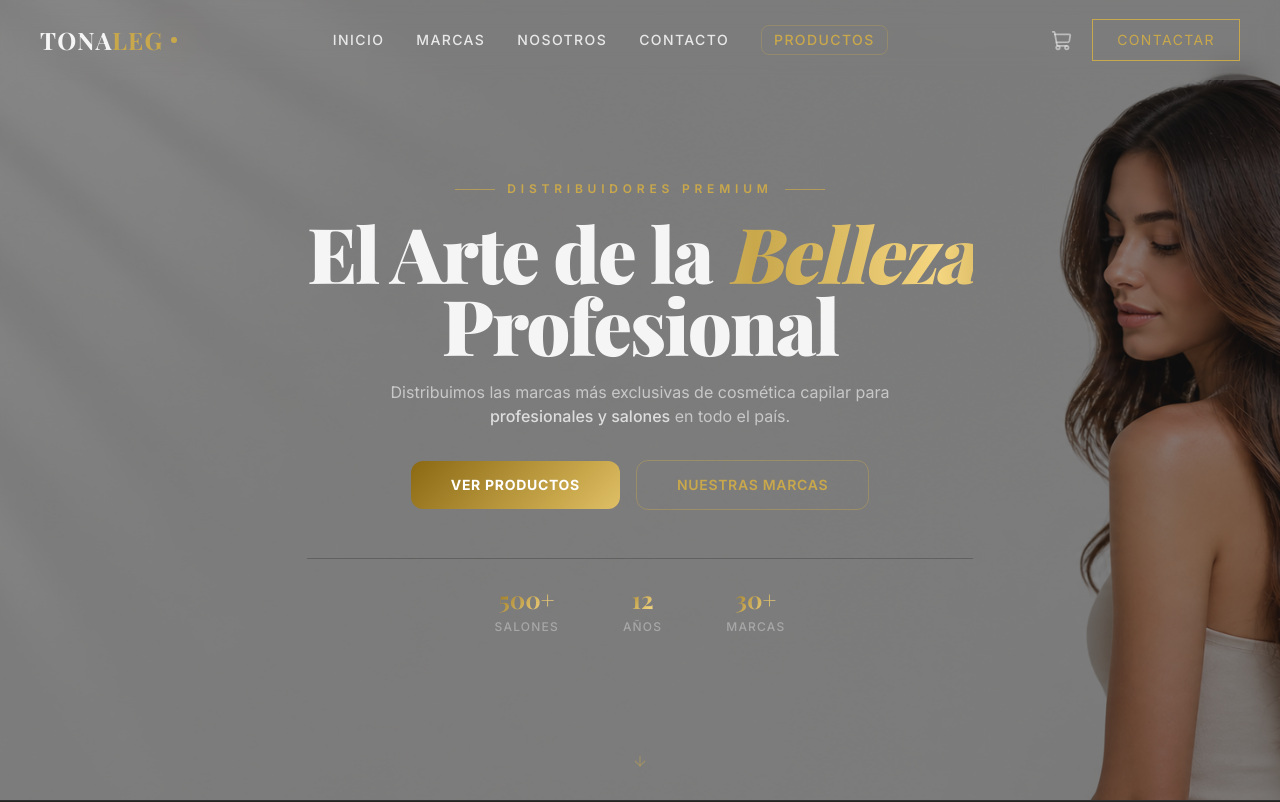
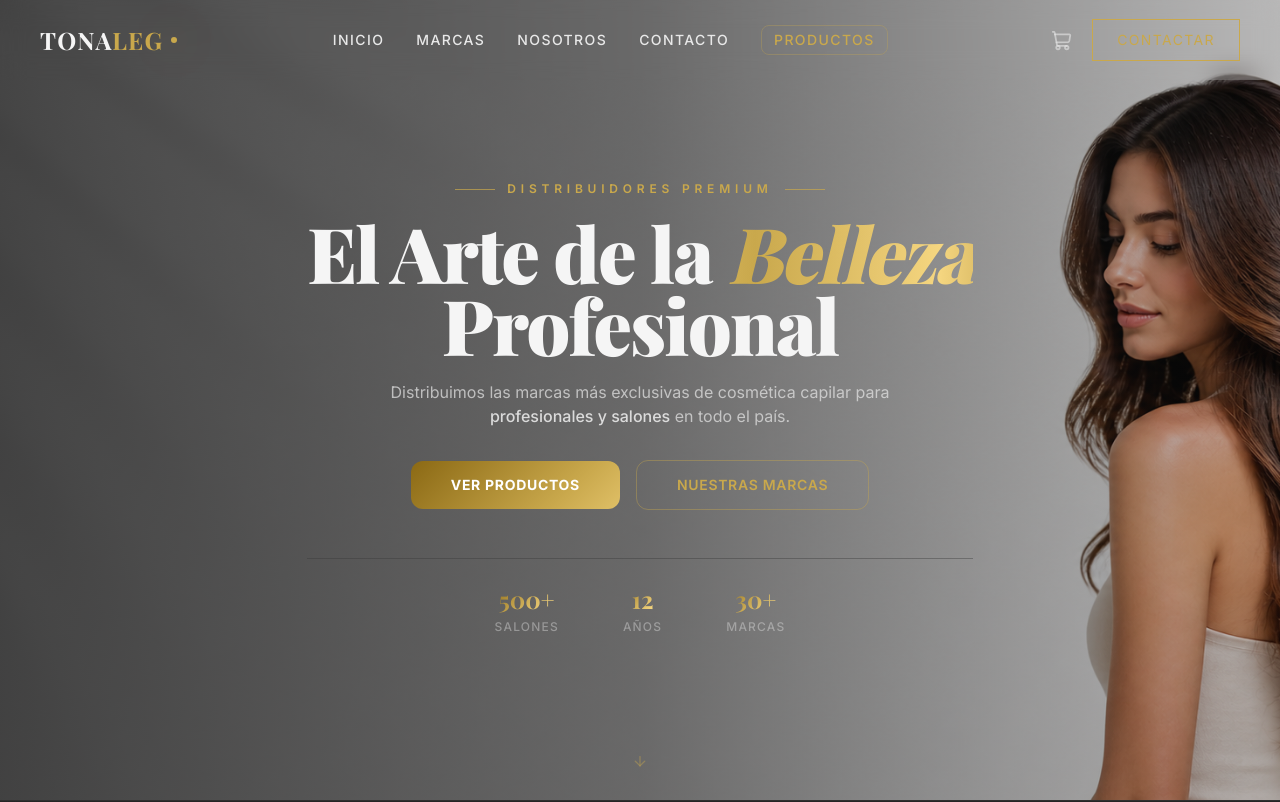
Before and after one commit to Nacho234/Distribuidora, a React (Vite) app: page / in a window 1280 px wide. Shown: the top 802 px of the page. Built offline with nearby package versions, Linux system fonts and the light colour scheme; a web font is replaced by a local one.

Commit message:
fix: hero overlay gradient left 80 / mid 60 / right 20

```diff
--- a/src/components/sections/Hero.tsx
+++ b/src/components/sections/Hero.tsx
@@ -41,7 +41,9 @@ export default function Hero() {
         className="absolute inset-0 w-full h-full object-cover object-center"
       />
       {/* Dark overlay so text is legible */}
-      <div className="absolute inset-0 bg-obsidian/50" />
+      <div className="absolute inset-0" style={{
+        background: 'linear-gradient(to right, rgba(26,26,26,0.80) 0%, rgba(26,26,26,0.60) 50%, rgba(26,26,26,0.20) 100%)',
+      }} />
 
       {/* Main content */}
       <div className="relative z-10 max-w-5xl mx-auto px-4 sm:px-6 text-center">
```
